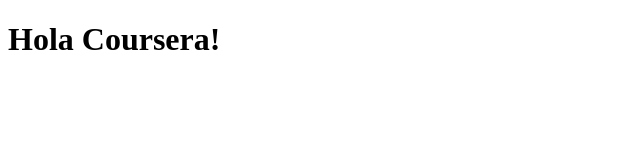
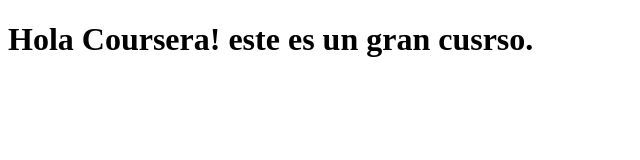
Before and after one commit to Moshibit/coursera-test, a plain HTML site: page site/index.html in a window 1280 px wide. Shown: the whole page, without its empty margins (0-640 px from the left). Drawn offline with Linux system fonts and the light colour scheme.

Commit message:
pequeña modificación al contenido de la página

```diff
--- a/site/index.html
+++ b/site/index.html
@@ -6,6 +6,6 @@
 	<title>Hola Coursera!</title>
 </head>
 <body>
-<h1>Hola Coursera!</h1>
+<h1>Hola Coursera! este es un gran cusrso.</h1>
 </body>
 </html>
```
